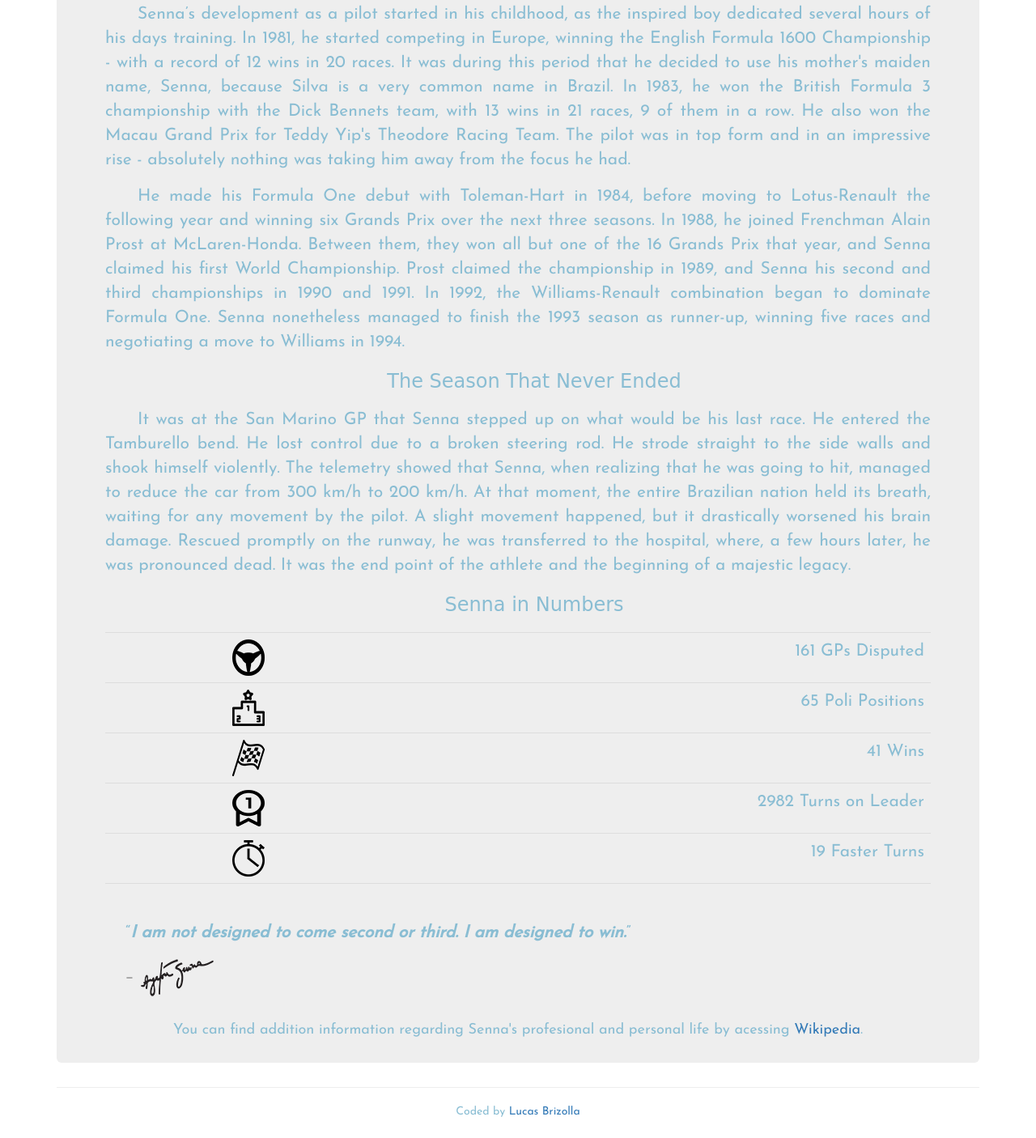
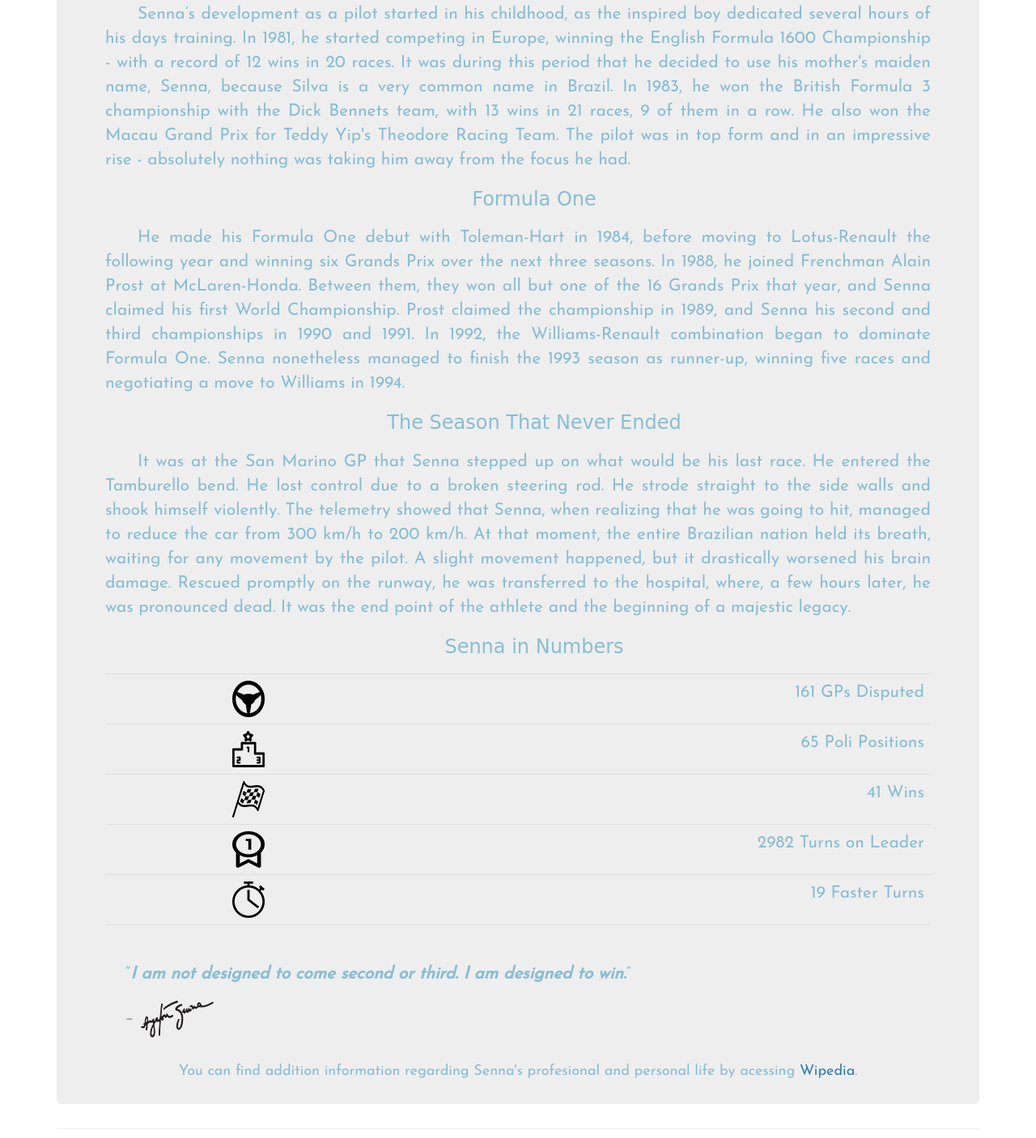
Before and after one commit to LBeLD/FCC_TributePage, a plain HTML site: page index.html in a window 1280 px wide. Shown: the part 834-2240 px from the top of the page at 81% size. Drawn offline with nearby package versions, Linux system fonts and the light colour scheme; a web font is replaced by a local one.

Commit message:
Update index.html

```diff
--- a/index.html
+++ b/index.html
@@ -4,7 +4,7 @@
     <meta charset="utf-8">
     <meta http-equiv="X-UA-Compatible" content="IE=edge">
     <meta name="viewport" content="width=device-width, initial-scale=1">
-    <title>Ayrton Senna</title>
+    <title></title>
 
     <!-- Bootstrap -->
     <link rel="stylesheet" href="https://maxcdn.bootstrapcdn.com/bootstrap/3.3.5/css/bootstrap.min.css">
@@ -26,6 +26,7 @@
             <h3>The Beginning</h3>
             <p>From the Santana neighborhood at São Paulo, Ayrton Senna was born with the speed running through his veins. Encouraged by his father (Mr. Milton), at the age of 4, he already had an incredible ability with Kart and, from there, the passion for the accelerated engine only increased. At age of 9, he was driving jeeps with a dexterity characteristic of a lot of experience; at 13, he already competed officially. He finished at second place several times, which was not enough. That was when, in 1977, he could feel for the first time the taste of a victory - and decide that he belonged there.</p>
             <p>Senna’s development as a pilot started in his childhood, as the inspired boy dedicated several hours of his days training. In 1981, he started competing in Europe, winning the English Formula 1600 Championship - with a record of 12 wins in 20 races. It was during this period that he decided to use his mother's maiden name, Senna, because Silva is a very common name in Brazil. In 1983, he won the British Formula 3 championship with the Dick Bennets team, with 13 wins in 21 races, 9 of them in a row. He also won the Macau Grand Prix for Teddy Yip's Theodore Racing Team. The pilot was in top form and in an impressive rise - absolutely nothing was taking him away from the focus he had.</p>
+            <h3>Formula One</h3>
             <p>He made his Formula One debut with Toleman-Hart in 1984, before moving to Lotus-Renault the following year and winning six Grands Prix over the next three seasons. In 1988, he joined Frenchman Alain Prost at McLaren-Honda. Between them, they won all but one of the 16 Grands Prix that year, and Senna claimed his first World Championship. Prost claimed the championship in 1989, and Senna his second and third championships in 1990 and 1991. In 1992, the Williams-Renault combination began to dominate Formula One. Senna nonetheless managed to finish the 1993 season as runner-up, winning five races and negotiating a move to Williams in 1994.</p>
             <h3>The Season That Never Ended</h3>
             <p>It was at the San Marino GP that Senna stepped up on what would be his last race. He entered the Tamburello bend. He lost control due to a broken steering rod. He strode straight to the side walls and shook himself violently. The telemetry showed that Senna, when realizing that he was going to hit, managed to reduce the car from 300 km/h to 200 km/h. At that moment, the entire Brazilian nation held its breath, waiting for any movement by the pilot. A slight movement happened, but it drastically worsened his brain damage. Rescued promptly on the runway, he was transferred to the hospital, where, a few hours later, he was pronounced dead. It was the end point of the athlete and the beginning of a majestic legacy.</p>
@@ -61,7 +62,7 @@
           <p>&#8220;<em><strong>I am not designed to come second or third. I am designed to win.</em></strong>&#8221;</p>
           <footer><cite><img src="images/signature.png"></cite></footer>
         </blockquote>
-          <h4 class="wiki">You can find addition information regarding Senna's profesional and personal life by acessing <a href="https://en.wikipedia.org/wiki/Ayrton_Senna" target="_blank">Wikipedia</a>.</h4>
+          <h4 class="wiki">You can find addition information regarding Senna's profesional and personal life by acessing <a href="https://en.wikipedia.org/wiki/Ayrton_Senna" target="_blank">Wipedia</a>.</h4>
       </div>
       <footer class="text-center">
         <hr>
```
